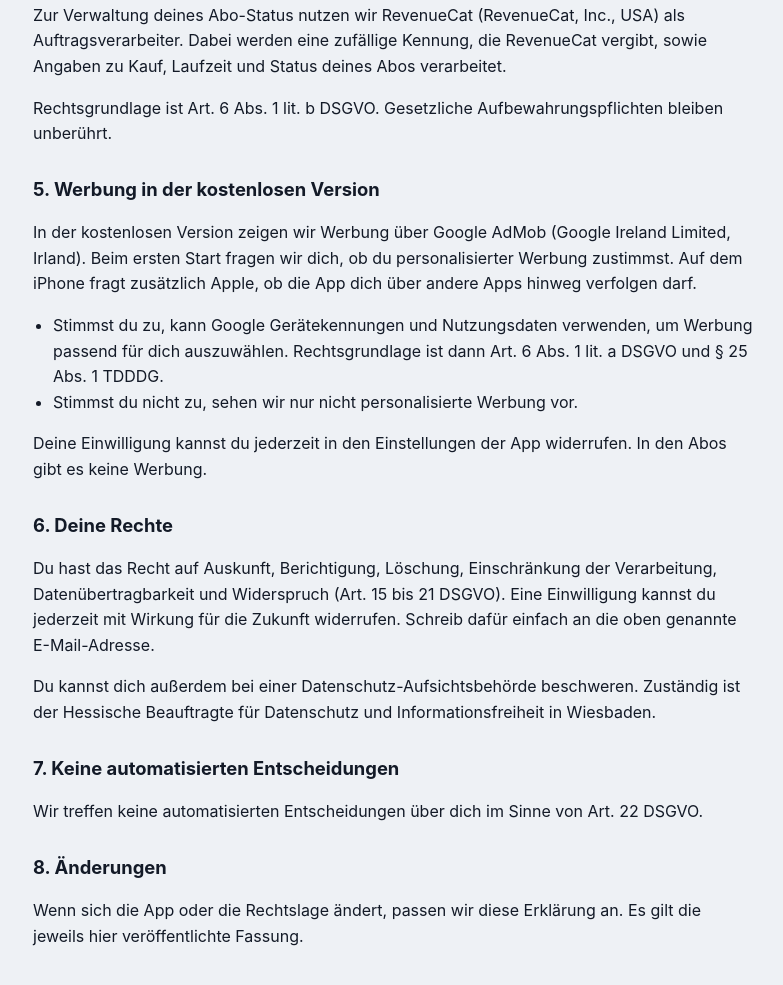
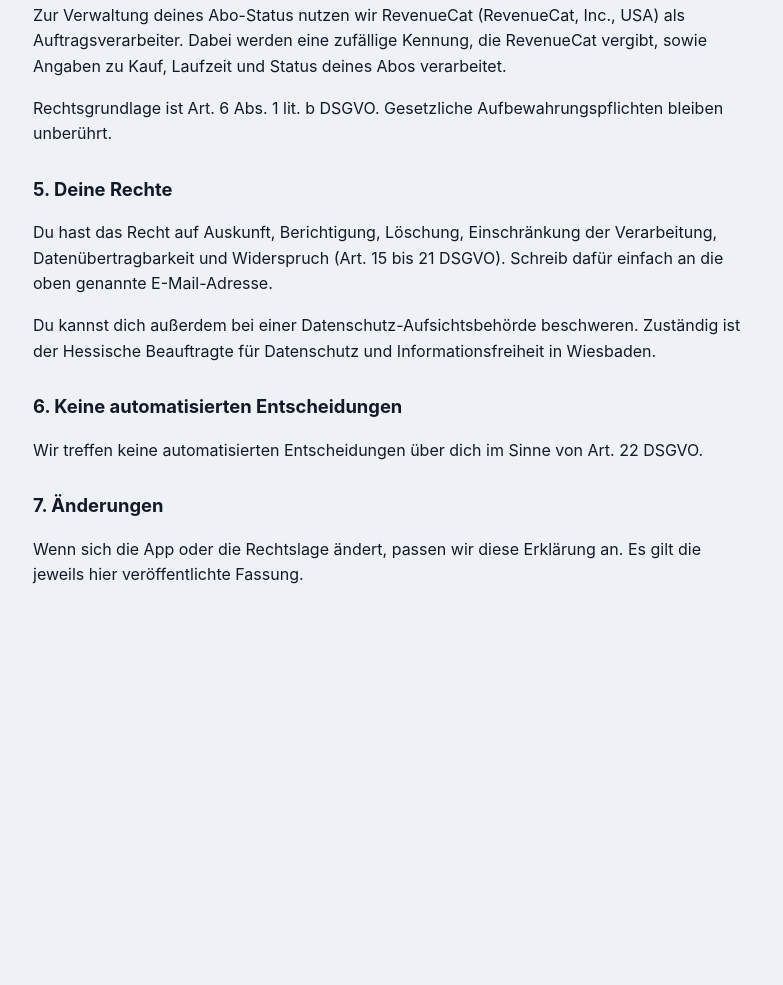
Before and after one commit to ralfpressler1978-arch/promptwerk-web, a plain HTML site: page datenschutz.html in a window 1280 px wide. Shown: the part 1021-2006 px from the top of the page, without its empty margins (247-1030 px from the left). After the commit the page ends 1673 px from the top, so only its background shows below. Drawn offline with Linux system fonts and the light colour scheme.

Commit message:
Datenschutz: ohne Werbung zum Start
Co-Authored-By: Claude Opus 5.5 <noreply@anthropic.com>
Claude-Session: https://claude.ai/code/session_01SSp3JnNc4Y5EByFfSCSBqC

```diff
--- a/datenschutz.html
+++ b/datenschutz.html
@@ -9,14 +9,14 @@
 <p class="muted">für die App promptWERK · Stand: November 2026</p>
 
 <div class="card">
-<p><strong>Kurz gesagt:</strong> Für promptWERK brauchst du kein Konto, keinen Namen und keine E-Mail-Adresse. Deine Antworten und Prompts bleiben auf deinem Gerät. Wir betreiben keinen eigenen Server, der sie empfängt.</p>
+<p><strong>Kurz gesagt:</strong> Für promptWERK brauchst du kein Konto, keinen Namen und keine E-Mail-Adresse. Deine Antworten und Prompts bleiben auf deinem Gerät. Wir betreiben keinen eigenen Server, der sie empfängt, und zeigen keine Werbung.</p>
 </div>
 
 <h2>1. Verantwortlicher</h2>
 <p>Ralf Pressler, Im Weidenklingen 16, 69483 Wald-Michelbach, Deutschland<br>E-Mail: <a href="mailto:ralfpressler@web.de">ralfpressler@web.de</a></p>
 
 <h2>2. Daten auf deinem Gerät</h2>
-<p>Deine Einstellungen, dein Verlauf mit den zuletzt erstellten Prompts (bis zu 100), deine Bewertungen („Hat das Ergebnis gepasst?“) und deine Favoriten liegen nur auf deinem Gerät. Sie werden gelöscht, wenn du die App löschst oder in den Einstellungen „Demo zurücksetzen“ wählst.</p>
+<p>Deine Einstellungen, dein Verlauf mit den zuletzt erstellten Prompts (bis zu 100), deine Bewertungen („Hat das Ergebnis gepasst?“) und deine Favoriten liegen nur auf deinem Gerät. Sie werden gelöscht, wenn du die App löschst. Deinen Verlauf kannst du unter „Meine Prompts“ jederzeit leeren.</p>
 
 <h2>3. Erstellen deines Prompts</h2>
 <p>Deinen Prompt baut die App direkt auf deinem Gerät aus deinen Antworten. Dafür werden keine Daten an uns oder an einen KI-Dienst gesendet. Auch die Zahl deiner freien Prompts zählt die App auf deinem Gerät.</p>
@@ -27,22 +27,14 @@
 <p>Zur Verwaltung deines Abo-Status nutzen wir RevenueCat (RevenueCat, Inc., USA) als Auftragsverarbeiter. Dabei werden eine zufällige Kennung, die RevenueCat vergibt, sowie Angaben zu Kauf, Laufzeit und Status deines Abos verarbeitet.</p>
 <p>Rechtsgrundlage ist Art. 6 Abs. 1 lit. b DSGVO. Gesetzliche Aufbewahrungspflichten bleiben unberührt.</p>
 
-<h2>5. Werbung in der kostenlosen Version</h2>
-<p>In der kostenlosen Version zeigen wir Werbung über Google AdMob (Google Ireland Limited, Irland). Beim ersten Start fragen wir dich, ob du personalisierter Werbung zustimmst. Auf dem iPhone fragt zusätzlich Apple, ob die App dich über andere Apps hinweg verfolgen darf.</p>
-<ul>
-<li>Stimmst du zu, kann Google Gerätekennungen und Nutzungsdaten verwenden, um Werbung passend für dich auszuwählen. Rechtsgrundlage ist dann Art. 6 Abs. 1 lit. a DSGVO und § 25 Abs. 1 TDDDG.</li>
-<li>Stimmst du nicht zu, sehen wir nur nicht personalisierte Werbung vor.</li>
-</ul>
-<p>Deine Einwilligung kannst du jederzeit in den Einstellungen der App widerrufen. In den Abos gibt es keine Werbung.</p>
-
-<h2>6. Deine Rechte</h2>
-<p>Du hast das Recht auf Auskunft, Berichtigung, Löschung, Einschränkung der Verarbeitung, Datenübertragbarkeit und Widerspruch (Art. 15 bis 21 DSGVO). Eine Einwilligung kannst du jederzeit mit Wirkung für die Zukunft widerrufen. Schreib dafür einfach an die oben genannte E-Mail-Adresse.</p>
+<h2>5. Deine Rechte</h2>
+<p>Du hast das Recht auf Auskunft, Berichtigung, Löschung, Einschränkung der Verarbeitung, Datenübertragbarkeit und Widerspruch (Art. 15 bis 21 DSGVO). Schreib dafür einfach an die oben genannte E-Mail-Adresse.</p>
 <p>Du kannst dich außerdem bei einer Datenschutz-Aufsichtsbehörde beschweren. Zuständig ist der Hessische Beauftragte für Datenschutz und Informationsfreiheit in Wiesbaden.</p>
 
-<h2>7. Keine automatisierten Entscheidungen</h2>
+<h2>6. Keine automatisierten Entscheidungen</h2>
 <p>Wir treffen keine automatisierten Entscheidungen über dich im Sinne von Art. 22 DSGVO.</p>
 
-<h2>8. Änderungen</h2>
+<h2>7. Änderungen</h2>
 <p>Wenn sich die App oder die Rechtslage ändert, passen wir diese Erklärung an. Es gilt die jeweils hier veröffentlichte Fassung.</p>
 </main>
 </body></html>
```
